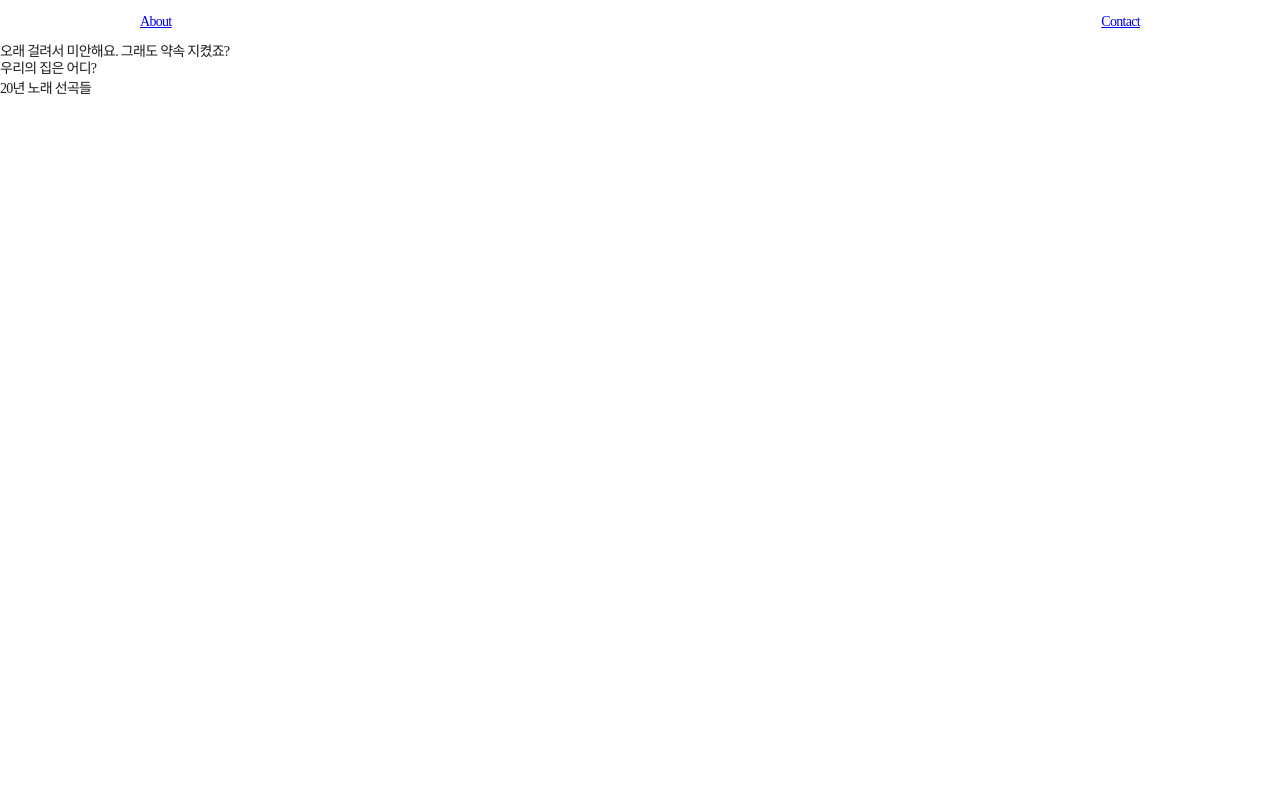
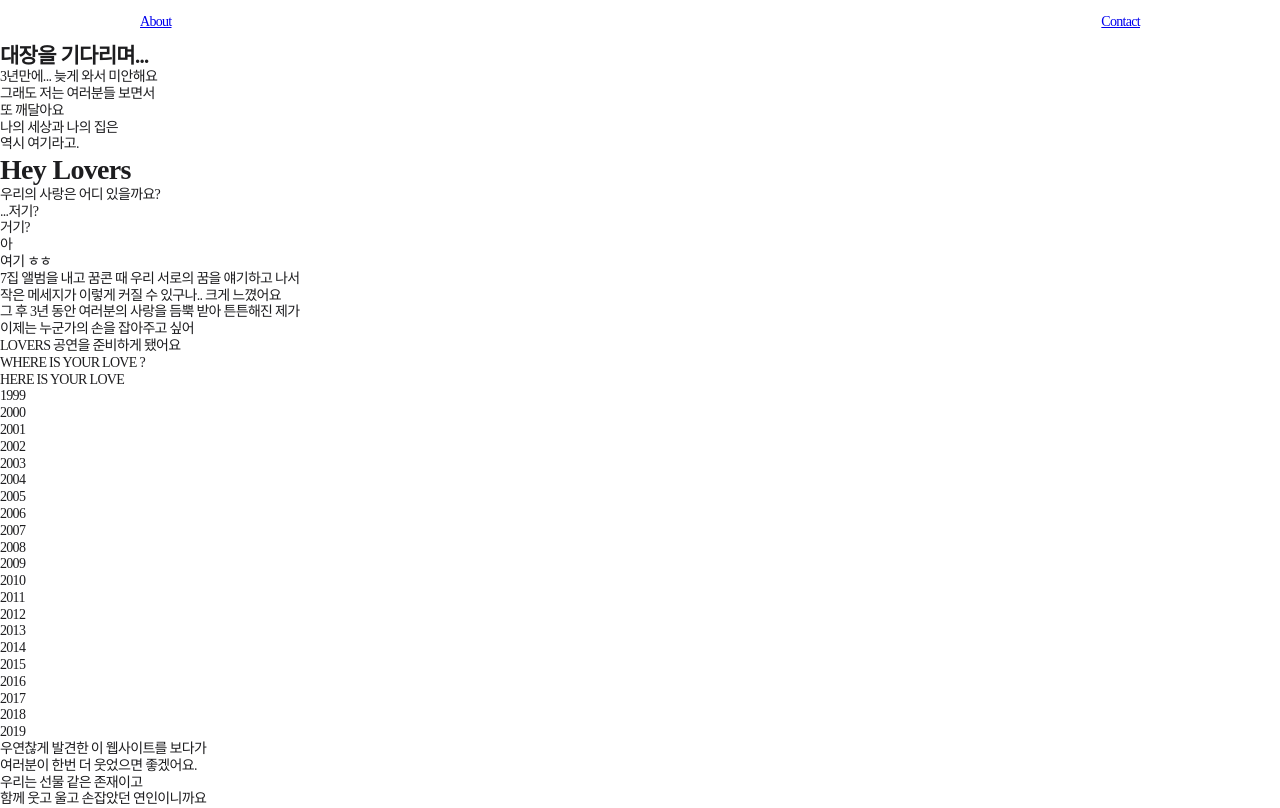
Before and after one commit to sosunnyproject/lovers-scroll-draft, a plain HTML site: page blank.html in a window 1280 px wide. Drawn offline with Linux system fonts and the light colour scheme.

Commit message:
add more words

```diff
--- a/blank.html
+++ b/blank.html
@@ -4,7 +4,7 @@
 	<meta charset="UTF-8">
 	<meta name="viewport" content="width=device-width, initial-scale=1.0">
 	<meta http-equiv="X-UA-Compatible" content="ie=edge">
-	<title>AirMug Pro</title>
+	<title>대장나무와 함께 했던 LOVERS를 추억하며</title>
 	<link rel="preconnect" href="https://fonts.gstatic.com">
 	<link href="https://fonts.googleapis.com/css2?family=Noto+Serif+KR:wght@400;500&display=swap" rel="stylesheet">
 	<link rel="stylesheet" href="css/main.css">
@@ -20,22 +20,74 @@
 		</nav>
 		<!-- house image or video -->
 		<section class="scroll-section" id="scroll-section-0">
-			<div class="sticky-elem main-message"> 오래 걸려서 미안해요. 그래도 약속 지켰죠? </div>
+			<h1>대장을 기다리며...</h1>
+			<!-- sticky-elem class: 스크롤 값에 따라서 배경 영상이랑 동시에 재생 -->
+			<div class="sticky-elem main-message"> 3년만에... 늦게 와서 미안해요 </div>
+			<div class="sticky-elem main-message"> 그래도 저는 여러분들 보면서 <br> 또 깨달아요 </div>
+			<!-- house rotating image or video -->
+			<div class="sticky-elem main-message"> 나의 세상과 나의 집은 </div>
+			<div class="sticky-elem main-message"> 역시 여기라고. </div>
 		</section>
 		<section class="scroll-section" id="scroll-section-1">
-			<div class="sticky-elem main-message"> 우리의 집은 어디? </div>
+
+
 		</section>
-		<!-- house to stage section -->
+		<!-- unfold stage plan -->
+		<h1 class="sticky-elem main-message">Hey Lovers</h1>
 
-		<!-- 눈 이미지 / 영상 -->
+		<div class="sticky-elem main-message">우리의 사랑은 어디 있을까요?</div>
+		<div class="sticky-elem main-message"> ...저기? </div>
+		<div class="sticky-elem main-message"> 거기? </div>
+		<div class="sticky-elem main-message"> 아 </div>
+		<div class="sticky-elem main-message"> 여기 ㅎㅎ </div>
+
+		<div class="sticky-elem desc-message"> 7집 앨범을 내고 꿈콘 때 우리 서로의 꿈을 얘기하고 나서 </div>
+		<div class="sticky-elem desc-message"> 작은 메세지가 이렇게 커질 수 있구나.. 크게 느꼈어요 </div>
+		<div class="sticky-elem desc-message"> 그 후 3년 동안 여러분의 사랑을 듬뿍 받아 튼튼해진 제가 </div>
+		<div class="sticky-elem desc-message"> 이제는 누군가의 손을 잡아주고 싶어 </div>
+		<div class="sticky-elem desc-message"> LOVERS 공연을 준비하게 됐어요</div>
+
+
+		<div class="sticky-elem main-message"> WHERE IS YOUR LOVE ? </div>
+		<div class="sticky-elem main-message">  HERE IS YOUR LOVE </div>
+
+		<!-- 꽃길 이미지 -->
 		<section class="scroll-section" id="scroll-section-2">
+			<div class="sticky-elem main-message"> 1999 </div>
+			<div class="sticky-elem main-message"> 2000 </div>
+			<div class="sticky-elem main-message"> 2001 </div>
+			<div class="sticky-elem main-message"> 2002 </div>
+			<div class="sticky-elem main-message"> 2003 </div>
+			<div class="sticky-elem main-message"> 2004 </div>
+			<div class="sticky-elem main-message"> 2005 </div>
+			<div class="sticky-elem main-message"> 2006 </div>
+			<div class="sticky-elem main-message"> 2007 </div>
+			<div class="sticky-elem main-message"> 2008 </div>
+			<div class="sticky-elem main-message"> 2009 </div>
+			<div class="sticky-elem main-message"> 2010 </div>
+			<div class="sticky-elem main-message"> 2011 </div>
+			<div class="sticky-elem main-message"> 2012 </div>
+			<div class="sticky-elem main-message"> 2013 </div>
+			<div class="sticky-elem main-message"> 2014 </div>
+			<div class="sticky-elem main-message"> 2015 </div>
+			<div class="sticky-elem main-message"> 2016 </div>
+			<div class="sticky-elem main-message"> 2017 </div>
+			<div class="sticky-elem main-message"> 2018 </div>
+			<div class="sticky-elem main-message"> 2019 </div>
+		</section>
+
+		<section class="scroll-section" id="scroll-section-3">
 			<p class="sticky-elem desc-message">
-				20년 노래 선곡들
+
 			</p>
 		</section>
 
-
-
 	</div>
+	<footer>
+		우연찮게 발견한 이 웹사이트를 보다가 <br>
+		여러분이 한번 더 웃었으면 좋겠어요. <br>
+		우리는 선물 같은 존재이고 <br>
+		함께 웃고 울고 손잡았던 연인이니까요 <br>
+	</footer>
 </body>
 </html>
```
